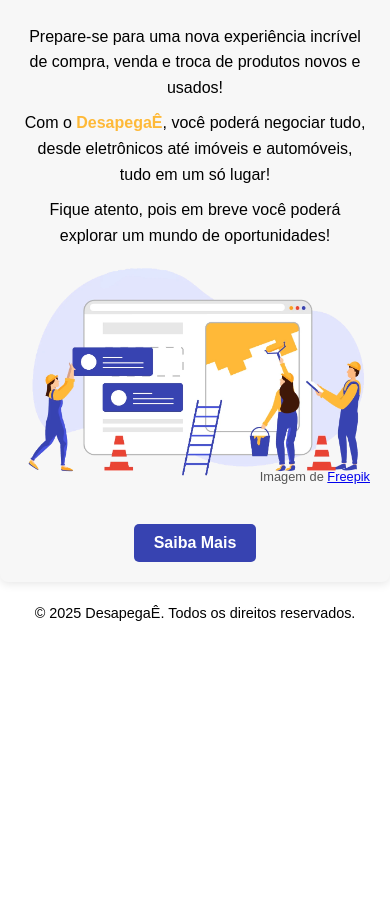
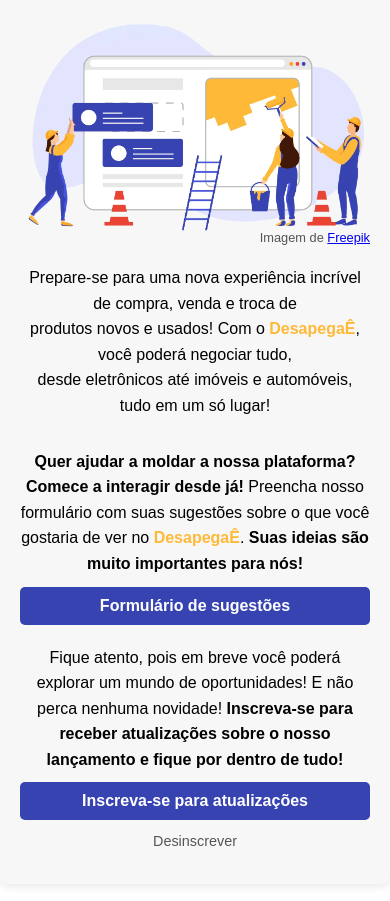
Before and after one commit to desapegae/desapegae.com, a plain HTML site: page index.html in a window 390 px wide. Shown: the part 175-1076 px from the top of the page. Before the commit the page ends 844 px from the top, so only its background shows below. Drawn offline with Linux system fonts and the light colour scheme.

Commit message:
Add pages to some useful user interaction
Signed-off-by: Daniel San <daniel.samrocha@gmail.com>

```diff
--- /dev/null
+++ b/assets/styles.css
@@ -0,0 +1,146 @@
+body {
+  background-color: #FFFFFF;
+  color: #000000;
+  font-family: Arial, sans-serif;
+  margin: 0;
+  padding: 0;
+  text-align: center;
+}
+
+.service-name {
+  font-size: 3em;
+  font-weight: bold;
+  color: #FEB938;
+  text-shadow: 2px 2px 4px rgba(0, 0, 0, 0.1);
+}
+
+.content {
+  background-color: #F7F7F7;
+  padding: 20px;
+  border-radius: 8px;
+  margin: 20px auto;
+  margin-top: 40px;
+  max-width: 35%;
+  min-width: 900px;
+  box-shadow: 0 2px 10px rgba(0, 0, 0, 0.1);
+}
+
+h2 {
+  color: #3743B1;
+  font-size: 2em;
+  margin-top: 20px;
+}
+
+p {
+  line-height: 1.6;
+  margin: 10px 0;
+}
+
+.image-container {
+  display: flex;
+  justify-content: center;
+  max-width: 80%;
+  margin: 20px auto;
+  position: relative;
+}
+
+img {
+  max-width: 100%;
+  height: auto;
+  border-radius: 8px;
+  margin-bottom: 0px;
+}
+
+.image-credit {
+  font-size: 0.8em;
+  color: #555;
+  margin-top: 5px;
+  position: absolute;
+  right: 0;
+  bottom: 0;
+  text-align: right;
+}
+
+footer {
+  margin-top: 20px;
+  font-size: 0.9em;
+}
+
+.cta {
+  background-color: #3743B1;
+  color: #FFFFFF;
+  margin-top: 10px;
+  padding: 10px 20px;
+  border-radius: 5px;
+  text-decoration: none;
+  font-weight: bold;
+  transition: background-color 0.3s;
+  display: inline-block;
+}
+
+.cta:hover {
+  background-color: #4A54E1;
+}
+
+.cta-secondary {
+  color: #555;
+  margin-top: 10px;
+  display: inline-block;
+  text-decoration: none;
+  font-size: 0.9em;
+}
+
+.cta-secondary:hover {
+  text-decoration: underline;
+}
+
+.flex-container {
+  display: flex;
+  justify-content: space-between;
+  margin-top: 20px;
+}
+
+.flex-container > div {
+  flex: 1;
+  margin: 0 10px;
+  display: flex;
+  flex-direction: column;
+}
+
+.flex-container > div > p {
+  margin: 0;
+}
+
+.flex-container > div > .button-container {
+  display: flex;
+  justify-content: flex-start;
+  margin-top: 10px;
+}
+
+.flex-container > div > .button-container .cta {
+  margin-top: 10px;
+  margin-right: 10px;
+}
+
+@media (max-width: 900px) {
+  .content {
+    max-width: 95%;
+    min-width: auto;
+  }
+
+  img {
+    margin-bottom: 10px;
+  }
+
+  .image-container {
+    max-width: 100%;
+  }
+
+  .flex-container {
+    flex-direction: column;
+  }
+
+  .flex-container > div {
+    margin: 10px 0;
+  }
+}
--- a/index.html
+++ b/index.html
@@ -18,89 +18,29 @@
   <meta name="twitter:description" content="Prepare-se para uma nova experiência incrível de compra, venda e troca de produtos novos e usados!" />
   <meta name="twitter:image" content="https://desapegae.com/images/img-site-under-construction.webp" />
 
-    <style>
-        body {
-            background-color: #FFFFFF;
-            color: #000000;
-            font-family: Arial, sans-serif;
-            margin: 0;
-            padding: 0;
-            text-align: center;
-        }
-        .service-name {
-            font-size: 3em;
-            font-weight: bold;
-            color: #FEB938;
-            text-shadow: 2px 2px 4px rgba(0, 0, 0, 0.1);
-        }
-        .content {
-            background-color: #F7F7F7;
-            padding: 20px;
-            border-radius: 8px;
-            margin: 20px auto;
-            margin-top: 40px;
-            max-width: 600px;
-            box-shadow: 0 2px 10px rgba(0, 0, 0, 0.1);
-        }
-        h2 {
-            color: #3743B1;
-            font-size: 2em;
-            margin-top: 20px;
-        }
-        p {
-            line-height: 1.6;
-            margin: 10px 0;
-        }
-        .image-container {
-            margin: 20px 0;
-            position: relative;
-        }
-        img {
-            max-width: 100%;
-            height: auto;
-            border-radius: 8px;
-        }
-        .image-credit {
-            font-size: 0.8em;
-            color: #555;
-            margin-top: 5px;
-            position: absolute;
-            right: 0;
-            bottom: 0;
-            text-align: right;
-        }
-        footer {
-            margin-top: 20px;
-            font-size: 0.9em;
-        }
-        .cta {
-            background-color: #3743B1;
-            color: #FFFFFF;
-            padding: 10px 20px;
-            border-radius: 5px;
-            text-decoration: none;
-            font-weight: bold;
-            transition: background-color 0.3s;
-            display: inline-block;
-            margin-top: 20px;
-        }
-        .cta:hover {
-            background-color: #4A54E1;
-        }
-    </style>
+  <link rel="stylesheet" href="assets/styles.css">
 </head>
 <body>
   <div class="content">
     <div class="service-name">DesapegaÊ</div>
     <h2>Estamos Chegando!</h2>
-        <p>Prepare-se para uma nova experiência incrível de compra, venda e troca de produtos novos e usados!</p>
-        <p>Com o <strong style="color: #FEB938;">DesapegaÊ</strong>, você poderá negociar tudo, desde eletrônicos até imóveis e automóveis, tudo em um só lugar!</p>
-        <p>Fique atento, pois em breve você poderá explorar um mundo de oportunidades!</p>
     <div class="image-container">
       <img src="images/img-site-under-construction.webp" alt="Site em Construção">
       <div class="image-credit">Imagem de <a href="https://www.freepik.com" target="_blank">Freepik</a></div>
     </div>
-        <a href="#" class="cta">Saiba Mais</a>
+    <p>Prepare-se para uma nova experiência incrível de compra, venda e troca de<br>produtos novos e usados! Com o <strong style="color: #FEB938;">DesapegaÊ</strong>, você poderá negociar tudo,<br>desde eletrônicos até imóveis e automóveis, tudo em um só lugar!</p>
+
+    <div class="flex-container">
+      <div>
+        <p><strong>Quer ajudar a moldar a nossa plataforma? Comece a interagir desde já!</strong> Preencha nosso formulário com suas sugestões sobre o que você gostaria de ver no <strong style="color: #FEB938;">DesapegaÊ</strong>. <strong>Suas ideias são muito importantes para nós!</strong></p>
+        <a href="suggestions.html" class="cta">Formulário de sugestões</a>
+      </div>
+      <div>
+        <p>Fique atento, pois em breve você poderá explorar um mundo de oportunidades! E não perca nenhuma novidade! <strong>Inscreva-se para receber atualizações sobre o nosso lançamento e fique por dentro de tudo!</strong></p>
+        <a href="subscribe.html" class="cta">Inscreva-se para atualizações</a>
+        <p><a href="unsubscribe.html" class="cta-secondary">Desinscrever</a></p>
+      </div>
+    </div>
   </div>
   <footer>
     <p>&copy; 2025 DesapegaÊ. Todos os direitos reservados.</p>
```
Also changed, not shown: subscribe.html (added, +28 -0 lines), suggestions.html (added, +28 -0 lines), unsubscribe.html (added, +14 -0 lines). Lines whose indentation alone changed are shown as unchanged.
